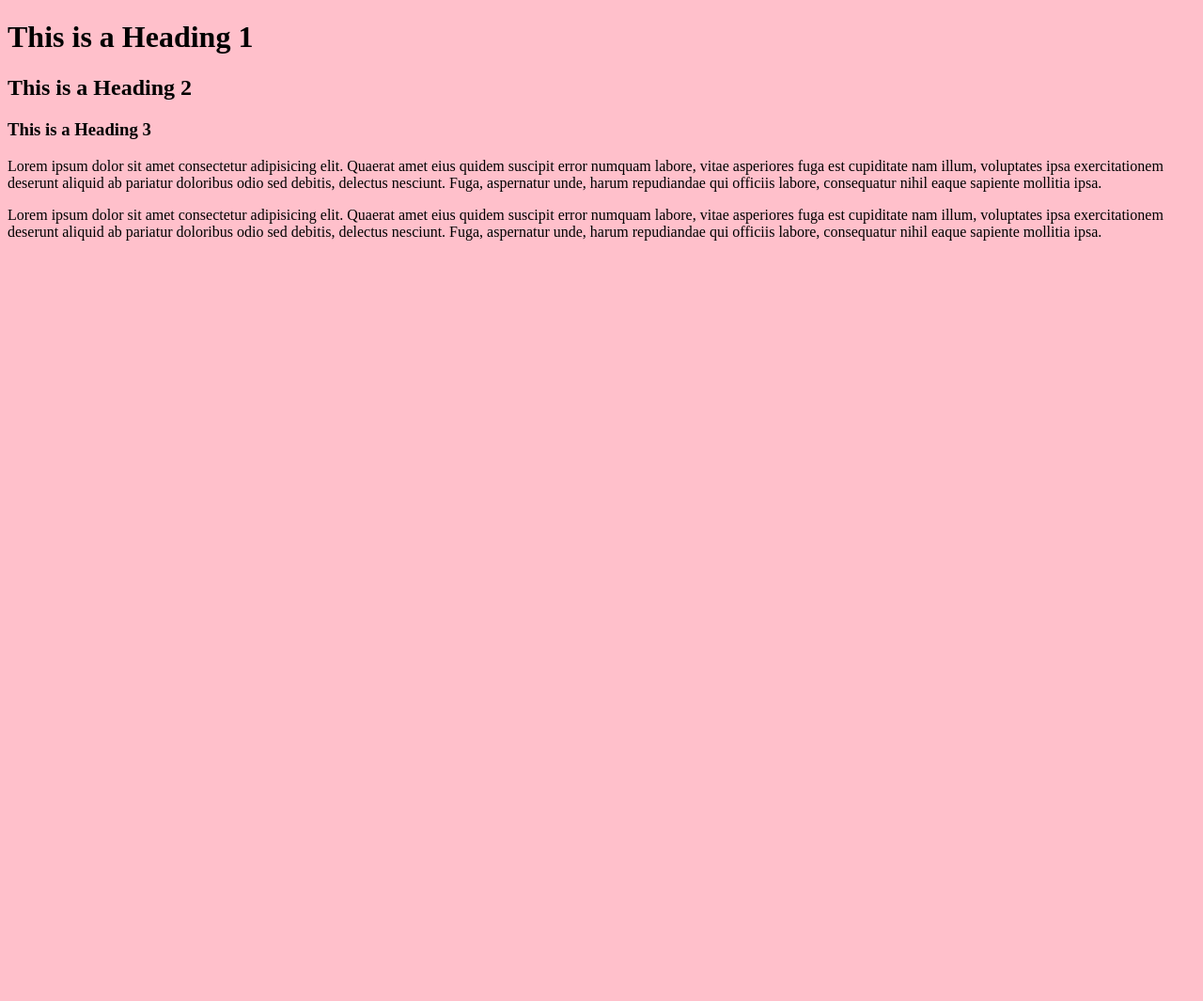
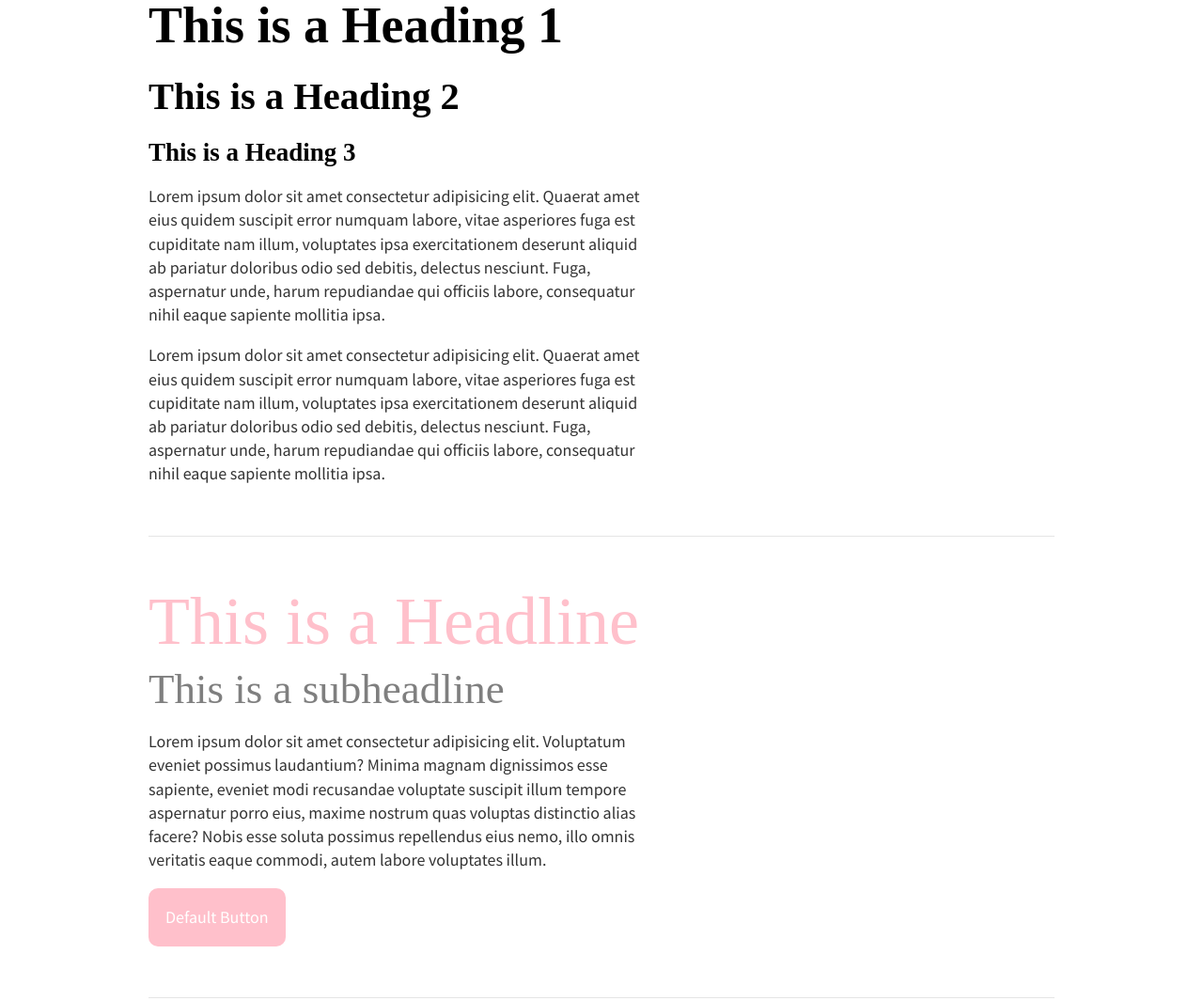
Before and after one commit to cassandraneri/sassybase, a plain HTML site: page index.html in a window 1280 px wide. Shown: the top 1065 px of the page at 94% size. Before the commit the page ends 800 px from the top, so only its background shows below. Drawn offline with Linux system fonts and the light colour scheme; a web font is replaced by a local one.

Commit message:
added partials

```diff
--- a/index.html
+++ b/index.html
@@ -7,11 +7,19 @@
     <meta name="viewport" content="width=device-width, initial-scale=1.0">
     <title>My Sassy Base</title>
 
+    <!-- GOOGLE FONTS -->
+    <link rel="preconnect" href="https://fonts.googleapis.com">
+    <link rel="preconnect" href="https://fonts.gstatic.com" crossorigin>
+    <link href="https://fonts.googleapis.com/css2?family=Source+Sans+Pro:ital,wght@0,400;0,700;1,400;1,700&family=Source+Serif+Pro&display=swap" rel="stylesheet">
+
+    <!-- MAIN CSS STYLES -->
     <link rel="stylesheet" href="css/style.css">
 
 </head>
 
 <body>
+
+    <div class="container">
 
     <h1>This is a Heading 1</h1>
 
@@ -23,6 +31,42 @@
 
     <p>Lorem ipsum dolor sit amet consectetur adipisicing elit. Quaerat amet eius quidem suscipit error numquam labore, vitae asperiores fuga est cupiditate nam illum, voluptates ipsa exercitationem deserunt aliquid ab pariatur doloribus odio sed debitis, delectus nesciunt. Fuga, aspernatur unde, harum repudiandae qui officiis labore, consequatur nihil eaque sapiente mollitia ipsa.</p>
 
+    <hr />
+
+    <h2 class="headline">This is a Headline</h2>
+    <h3 class="subheadline">This is a subheadline</h3>
+    <p>Lorem ipsum dolor sit amet consectetur adipisicing elit. Voluptatum eveniet possimus laudantium? Minima magnam dignissimos esse sapiente, eveniet modi recusandae voluptate suscipit illum tempore aspernatur porro eius, maxime nostrum quas voluptas distinctio alias facere? Nobis esse soluta possimus repellendus eius nemo, illo omnis veritatis eaque commodi, autem labore voluptates illum.</p>
+    <a href="#" class="button">Default Button</a>
+
+    <hr />
+
+    <img src="http://via.placeholder.com/2000x1000" width="1000" height="2000" alt="Placeholder Image" />
+
+    <hr />
+
+    <div class="demo">
+
+        <div class="row">
+            <div class="one-whole column">.one-whole</div>
+        </div>
+
+        <div class="row">
+            <div class="one-half column">.one-half</div>
+            <div class="one-half column">.one-half</div>
+        </div>
+
+        <div class="row">
+            <div class="one-third column">.one-third</div>
+            <div class="one-third column">.one-third</div>
+            <div class="one-third column">.one-third</div>
+        </div>
+
+    </div>
+
+    <hr />
+
+    </div>
+
 </body>
 
 </html>
--- /dev/null
+++ b/scss/partials/_buttons.scss
@@ -0,0 +1,14 @@
+/* BUTTONS */
+
+.button {
+    display: inline-block;
+    background-color: $color-accent;
+    color: #fff;
+    text-decoration: none;
+    padding: 1em;
+    border-radius: 10px;
+
+    &:hover {
+        background-color: $color-accent-dark;
+    }
+}
--- /dev/null
+++ b/scss/partials/_grid.scss
@@ -0,0 +1,35 @@
+/* SEMANTIC GRID */
+
+$gridgap: 2%;
+
+.row {
+    display: flex;
+    margin-left: -($gridgap / 2);
+    margin-right: -($gridgap / 2);
+
+    > * {
+       margin: ($gridgap / 2);
+    }
+
+    .one-whole { width: 100%; }
+    .one-half { width: 50%; }
+    .one-third { width: 33.3333%; }
+
+}
+
+// FOR DEMO PURPOSES ONLY
+.demo {
+    //border: 1px solid red;
+    box-shadow: inset 0 0 0 1px red;
+
+    .row {
+        background-color: rgba(255,0,0,.1);
+
+        > * {
+            background-color: rgba(0,0,0,.1);
+            padding: ($gridgap / 2);
+            box-shadow: inset 0 0 0 1px green;
+        }
+    }
+
+}
--- /dev/null
+++ b/scss/partials/_layout.scss
@@ -0,0 +1,26 @@
+/* RESET BODY */
+body {
+    margin: 0;
+}
+
+/* CONTAINER */
+.container {
+    margin: 0 auto;
+    max-width: 1000px;
+    padding: 0 1em;
+}
+
+/* MEDIA QUERIES */
+
+/* RESPONSIVE TYPOGRAPHY */
+
+//SMALL
+body { font-size: 87.5%; }
+
+@media (min-width: $breakpoint-small) {
+    body { font-size: 100%; }
+}
+
+@media (min-width: $breakpoint-large) {
+    body { font-size: 112.5%; }
+}
--- /dev/null
+++ b/scss/partials/_media.scss
@@ -0,0 +1,8 @@
+/* MEDIA  */
+
+/* RESPONSIVE IMAGES */
+
+img {
+    max-width: 100%;
+    height: auto;
+  }
--- /dev/null
+++ b/scss/partials/_typography.scss
@@ -0,0 +1,57 @@
+
+/* BASE TEXT COLORS */
+body { color: $color-text-body; }
+h1, h2, h3, h4, h5, h6 { color: $color-text-headings; }
+
+/* BASE TEXT FONTS */
+body {  font-family: $font-family-sans; }
+h1, h2, h3, h4, h5, h6 { font-family: $font-family-serif; }
+
+/* BASE TYPOGRAPHY */
+body {
+    font-size: 100%;
+    line-height: 1.4;
+}
+h1, h2, h3, h4, h5, h6 { margin: 0 0 .5em 0; }
+
+/* TRADITIONAL TYPOGRAPHIC SCALE */
+h1 {
+    font-size: 3em;
+    line-height: 1;
+}
+h2 {
+    font-size: 2.25em;
+    line-height: 1.1;
+}
+h3 {
+    font-size: 1.5em;
+    line-height: 1.2;
+}
+
+/* LIMIT NUMBER OF CHARACTERS PER LINE */
+p { max-width: 30em; }
+
+/* HORIZONTAL LINE */
+hr {
+    border: 0;
+    height: 1px;
+    background-color: rgba(0,0,0,.1);
+    margin: 3em 0;
+}
+
+/* TYPE SPECIMEN */
+.headline {
+    font-size: 4em;
+    font-weight: normal;
+    line-height: 1;
+    margin: 0;
+    color: $color-accent;
+}
+
+.subheadline {
+    font-weight: normal;
+    font-size: 2.5em;
+    line-height: 1.1;
+    color: $color-lightgrey;
+    margin: .25em 0;
+}
--- a/scss/style.scss
+++ b/scss/style.scss
@@ -1,5 +1,26 @@
-$color-background: pink;
 
-body {
-    background: $color-background;
-}
+/* GLOBAL RESETS */
+* { box-sizing: border-box; }
+
+// VARIABLES
+$color-text-body: rgba(0,0,0,.8);
+$color-text-headings: rgba(0,0,0,1);
+$color-accent: pink;
+$color-accent-dark: rgb(210, 66, 90);
+$color-lightgrey: rgba(0,0,0,.5);
+
+$font-family-sans: 'Source Sans Pro', 'new-hero', Arial, sans-serif;
+$font-family-serif: 'Source Serif Pro', 'Kepler', 'Times New Roman', Times, serif;
+
+// BREAKPOINTS
+$breakpoint-small: 768px;
+$breakpoint-medium: 1050px;
+$breakpoint-large: 1250px;
+
+// IMPORTS
+@import "partials/toc";
+@import "partials/typography";
+@import "partials/buttons";
+@import "partials/media";
+@import "partials/layout";
+@import "partials/grid";
```
Also changed, not shown: scss/partials/_toc.scss (added, +15 -0 lines), css/style.css, 2 other files.
